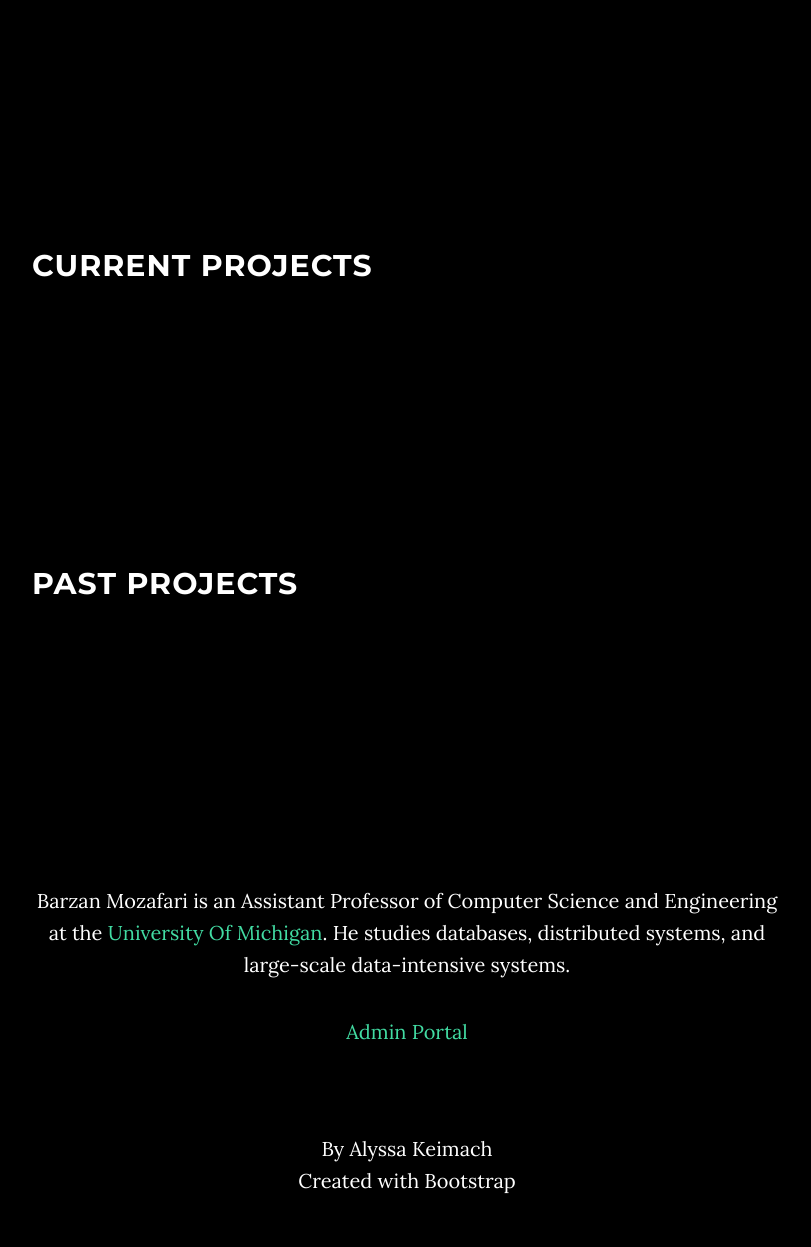
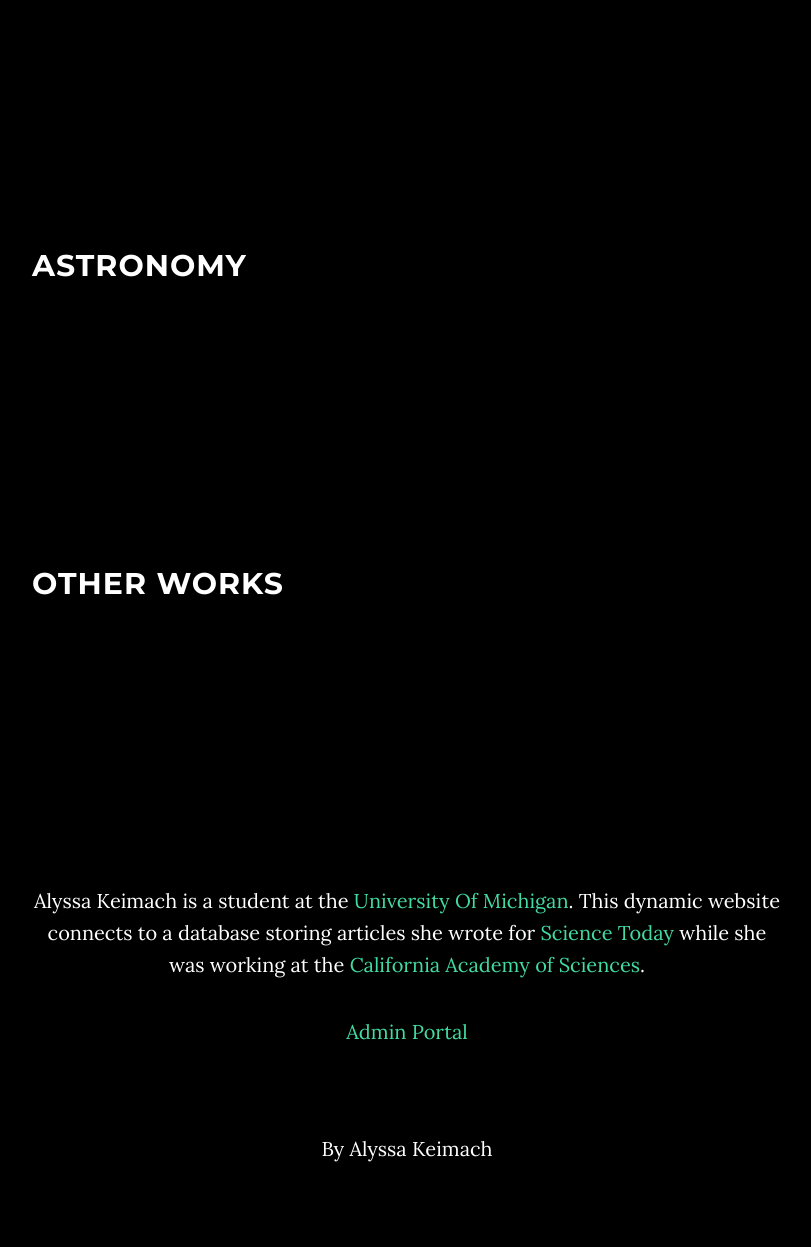
Before and after one commit to akeimach/dynamic_proj_website, a PHP site: page / in a window 1280 px wide. Shown: the part 801-2048 px from the top of the page, without its empty margins (233-1044 px from the left). After the commit the page ends 1963 px from the top, so only its background shows below. Run offline with PHP 8.4, Linux system fonts and the light colour scheme; data that the repository does not hold is empty.

Commit message:
fixed formatting
New database—sic today articles

```diff
--- a/index.php
+++ b/index.php
@@ -1,33 +1,31 @@
-
 <?php
 session_start();
-?>
-
-<?php
 //connection to projects database
 $user = 'aksiteadmin';
 $password = 'projectpass';
 $db = 'ebdb';
 $host = 'aa1diu7vrd5d8v.ciacvodjbmo9.us-west-2.rds.amazonaws.com';
 $port = 3306;
-
 $link = mysql_connect("$host:$port", $user, $password);
-
 if(! $link ) { die('Could not connect: '.mysql_error()); }
-
 $db_selected = mysql_select_db($db, $link);
 ?>
 
-
-
-
 <!DOCTYPE html>
 <html lang="en">
-
-<?php include "header.php"; ?>
-
-
-
+<head>
+    <meta charset="utf-8">
+    <meta http-equiv="X-UA-Compatible" content="IE=edge">
+    <meta name="viewport" content="width=device-width, initial-scale=1">
+    <meta name="description" content="">
+    <meta name="author" content="">
+    <title>alyssakeimach.net | Articles</title>
+    <link href="css/bootstrap.min.css" rel="stylesheet">
+    <link href="css/grayscale.css" rel="stylesheet">
+    <link href="font-awesome/css/font-awesome.min.css" rel="stylesheet" type="text/css">
+    <link href="http://fonts.googleapis.com/css?family=Lora:400,700,400italic,700italic" rel="stylesheet" type="text/css">
+    <link href="http://fonts.googleapis.com/css?family=Montserrat:400,700" rel="stylesheet" type="text/css">
+</head>
 <body id="page-top" data-spy="scroll" data-target=".navbar-fixed-top">
 
     <!-- Navigation -->
@@ -50,10 +48,10 @@ $db_selected = mysql_select_db($db, $link);
                         <a href="#page-top"></a>
                     </li>
                     <li>
-                        <a class="page-scroll" href="#current">Current Projects</a>
+                        <a class="page-scroll" href="#astronomy">Astronomy</a>
                     </li>
                     <li>
-                        <a class="page-scroll" href="#past">Past Projects</a>
+                        <a class="page-scroll" href="#other">Other Works</a>
                     </li>
                     <li>
                         <a class="page-scroll" href="#contact">Contact</a>
@@ -71,9 +69,9 @@ $db_selected = mysql_select_db($db, $link);
             <div class="container">
                 <div class="row">
                     <div class="col-md-8 col-md-offset-2">
-                        <h1 class="brand-heading"><a href="http://www.eecs.umich.edu/db/">Database Systems</a>      </h1>
-                        <p class="intro-text">Projects Page<br><a href="http://web.eecs.umich.edu/~mozafari/">Barzan Mozafari</a></p>
-                        <a href="#current" class="btn btn-circle page-scroll">
+                        <h1 class="brand-heading">Article Database</h1>
+                        <p class="intro-text"><br><a href="http://alyssakeimach.net/">Alyssa Keimach</a></p>
+                        <a href="#astronomy" class="btn btn-circle page-scroll">
                             <i class="fa fa-angle-double-down animated"></i>
                         </a>
                     </div>
@@ -82,14 +80,11 @@ $db_selected = mysql_select_db($db, $link);
         </div>
     </header>
 
-    <!-- current projects Section -->
-    <section id="current" class="container content-section">
+    <!-- astro Section -->
+    <section id="astronomy" class="container content-section">
         <div class="row">
             <div class="col-lg-8 col-lg-offset-2">
-                <h2>Current Projects</h2>
-
-
-
+                <h2>Astronomy</h2>
 
 <?php
 $query = "SELECT * FROM project WHERE project.curr_tag = 1 ORDER BY project.timein DESC";
@@ -113,7 +108,7 @@ while ($row = mysql_fetch_assoc($result)) {
        }
     }
 
-    echo '<div class="data"><p><font size="3"><br>'.$row['summary'].'</p></div>';
+    echo '<div class="data"><p><font size="3">'.$row['summary'].'</font></p></div>';
 
     $news_query = "SELECT * FROM news WHERE proj = '".$row['proj']."' ORDER BY timein DESC";
     $news_result = mysql_query($news_query);
@@ -138,39 +133,20 @@ while ($row = mysql_fetch_assoc($result)) {
              if ($num_rows > 0) { echo ','; }
              else { echo '. '; }
        }
-
-        echo '<b><a href="'.$pub_row['pub_link'].'">'.$pub_row['title'].'. </b></font></a>'.$pub_row['cite'].'</p>';
-
+        echo '<p><b><a href="'.$pub_row['pub_link'].'">'.$pub_row['title'].'. </b></a>'.$pub_row['cite'].'</p>';
     }
 }
-
-
 ?>
-
-
-
-
-
-
-
 
             </div>
         </div>
     </section>
 
-
-
-
-
-    <!-- past projects Section -->
-    <section id="past" class="container content-section">
+    <!-- other articles Section -->
+    <section id="other" class="container content-section">
         <div class="row">
             <div class="col-lg-8 col-lg-offset-2">
-                <h2>Past Projects</h2>
-
-
-
-
+                <h2>Other Works</h2>
 <?php
 $query = "SELECT * FROM project WHERE project.curr_tag = 0 ORDER BY project.timein DESC";
 $result = mysql_query($query);
@@ -193,7 +169,7 @@ while ($row = mysql_fetch_assoc($result)) {
        }
     }
 
-    echo '<div class="data"><p><font size="3"><br>'.$row['summary'].'</p></div>';
+    echo '<div class="data"><p><font size="3">'.$row['summary'].'</font></p></div>';
 
     $news_query = "SELECT * FROM news WHERE proj = '".$row['proj']."' ORDER BY timein DESC";
     $news_result = mysql_query($news_query);
@@ -218,15 +194,10 @@ while ($row = mysql_fetch_assoc($result)) {
              if ($num_rows > 0) { echo ','; }
              else { echo '. '; }
        }
-
-        echo '<b><a href="'.$pub_row['pub_link'].'">'.$pub_row['title'].'. </b></font></a>'.$pub_row['cite'].'</p>';
-
+        echo '<p><b><a href="'.$pub_row['pub_link'].'">'.$pub_row['title'].'. </b></a>'.$pub_row['cite'].'</p>';
     }
 }
-
-
 ?>
-
             </div>
         </div>
     </section>
@@ -235,7 +206,7 @@ while ($row = mysql_fetch_assoc($result)) {
     <section id="contact" class="container content-section text-center">
         <div class="row">
             <div class="col-lg-8 col-lg-offset-2">
-                <p>Barzan Mozafari is an Assistant Professor of Computer Science and Engineering at the <a href="http://umich.edu/">University Of Michigan</a>. He studies databases, distributed systems, and large-scale data-intensive systems.</p>
+                <p>Alyssa Keimach is a student at the <a href="http://umich.edu/">University Of Michigan</a>. This dynamic website connects to a database storing articles she wrote for <a href="http://www.calacademy.org/explore-science/science-today">Science Today</a> while she was working at the <a href="http://www.calacademy.org/">California Academy of Sciences</a>.</p>
                 <p><a href="login.php">Admin Portal</a>
                 </p>
             </div>
@@ -248,8 +219,7 @@ while ($row = mysql_fetch_assoc($result)) {
         <div class="container text-center">
 
             <p>By Alyssa Keimach</p>
-     <p>Created with Bootstrap</p>
-        </div>
+           </div>
     </footer>
 
     <!-- jQuery -->
```
Also changed, not shown: coauthor_editor.php (+5 -5 lines), collaborator_editor.php (+5 -5 lines), include/membersite_config.php (+6 -3 lines), news_editor.php (+5 -5 lines), people_editor.php (+5 -5 lines), project_editor.php (+8 -27 lines), publication_editor.php (+5 -5 lines), 1 other file.
